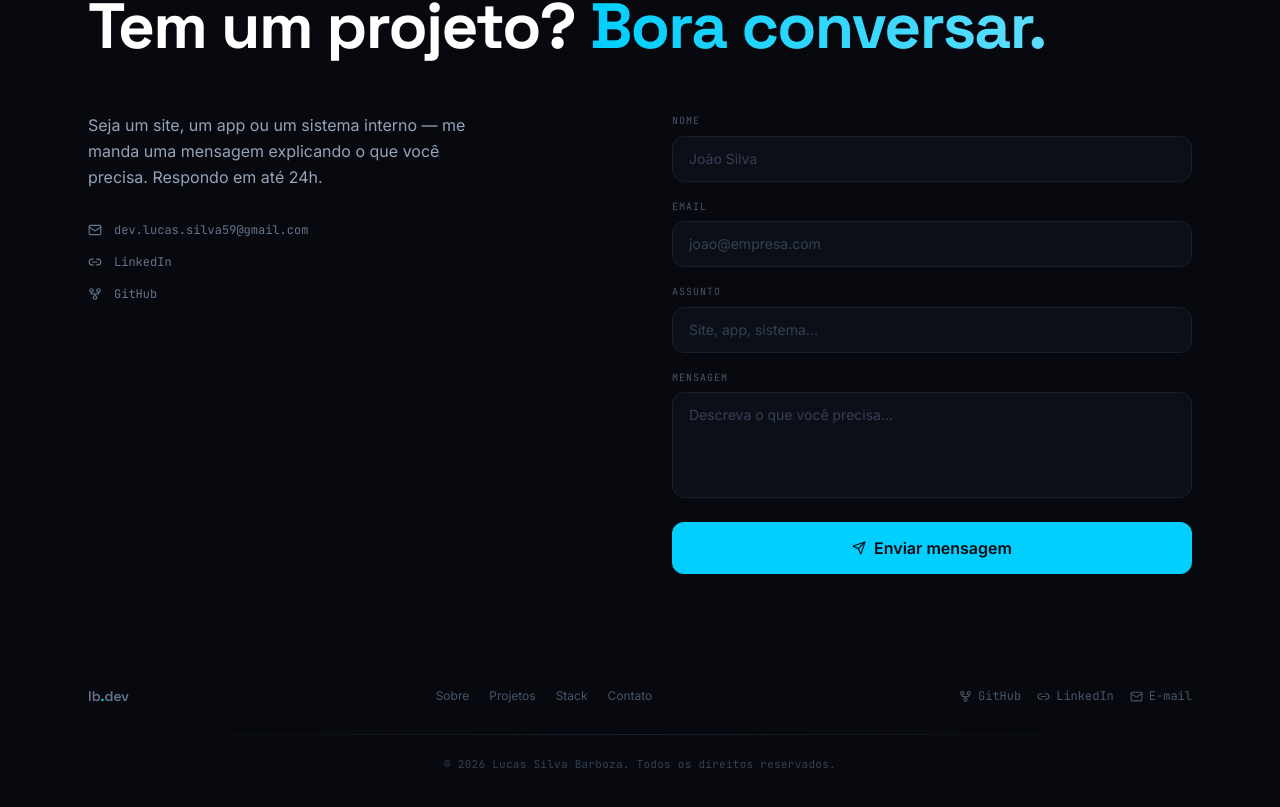
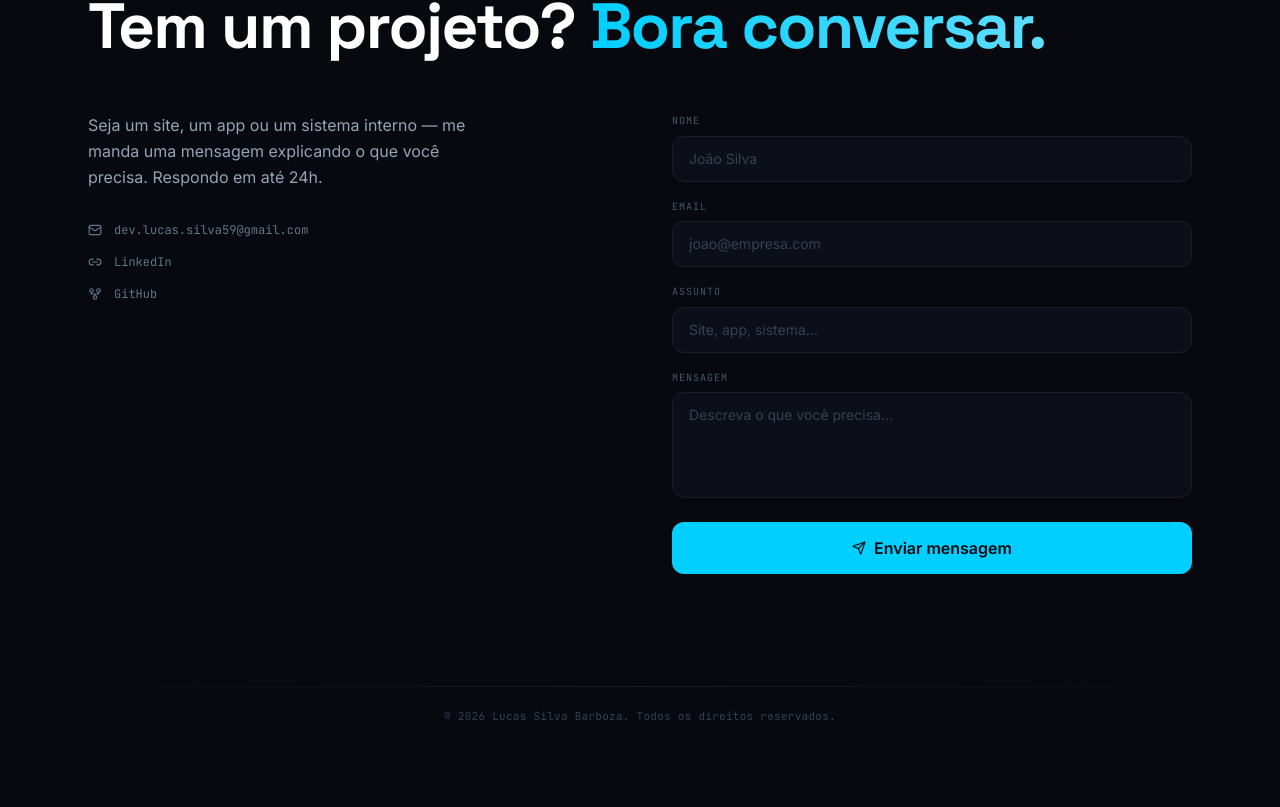
Before and after one commit to LucasS059/lb.dev-portfolio, a React (Vite) app: page / in a window 1280 px wide. Shown: the part 3084-3891 px from the top of the page. After the commit the page ends 3843 px from the top, so only its background shows below. Built offline with nearby package versions, Linux system fonts and the light colour scheme; no server answers.

Commit message:
fix: removido icones para deixar mais organizado e simples

```diff
--- a/src/components/Footer.tsx
+++ b/src/components/Footer.tsx
@@ -1,64 +1,7 @@
-import { GitFork, Link2, Mail } from 'lucide-react'
-
-const navLinks = [
-  { href: '#sobre',    label: 'Sobre' },
-  { href: '#projetos', label: 'Projetos' },
-  { href: '#stack',    label: 'Stack' },
-  { href: '#contato',  label: 'Contato' },
-]
-
-const socials = [
-  { href: 'https://github.com/LucasS059',                     label: 'GitHub',   icon: GitFork },
-  { href: 'https://www.linkedin.com/in/lucas-barboza-dev-br', label: 'LinkedIn', icon: Link2 },
-  { href: 'mailto:dev.lucas.silva59@gmail.com',                label: 'E-mail',   icon: Mail },
-]
-
 export function Footer() {
   return (
     <footer role="contentinfo">
       <div className="max-w-6xl mx-auto px-5 sm:px-6 py-8">
-
-        {/* Linha superior: logo · nav · sociais */}
-        <div className="flex flex-wrap items-center justify-between gap-5 mb-7">
-
-          <a
-            href="#inicio"
-            className="font-display font-semibold text-[#64748B] hover:text-white transition-colors duration-200 text-sm"
-          >
-            lb<span className="text-[#00CFFF]">.</span>dev
-          </a>
-
-          <nav className="flex items-center gap-5" aria-label="Rodapé">
-            {navLinks.map(l => (
-              <a
-                key={l.href}
-                href={l.href}
-                className="text-xs text-[#475569] hover:text-[#94A3B8] transition-colors duration-200"
-              >
-                {l.label}
-              </a>
-            ))}
-          </nav>
-
-          <div className="flex items-center gap-4">
-            {socials.map(s => {
-              const Icon = s.icon
-              return (
-                <a
-                  key={s.href}
-                  href={s.href}
-                  target={s.href.startsWith('http') ? '_blank' : undefined}
-                  rel={s.href.startsWith('http') ? 'noopener noreferrer' : undefined}
-                  aria-label={s.label}
-                  className="flex items-center gap-1.5 text-xs text-[#475569] hover:text-[#94A3B8] transition-colors duration-200 group"
-                >
-                  <Icon size={13} />
-                  <span className="font-mono hidden sm:inline">{s.label}</span>
-                </a>
-              )
-            })}
-          </div>
-        </div>
 
         {/* Separador */}
         <div className="h-px bg-gradient-to-r from-transparent via-[#1A1F2E] to-transparent mb-5" />
```
